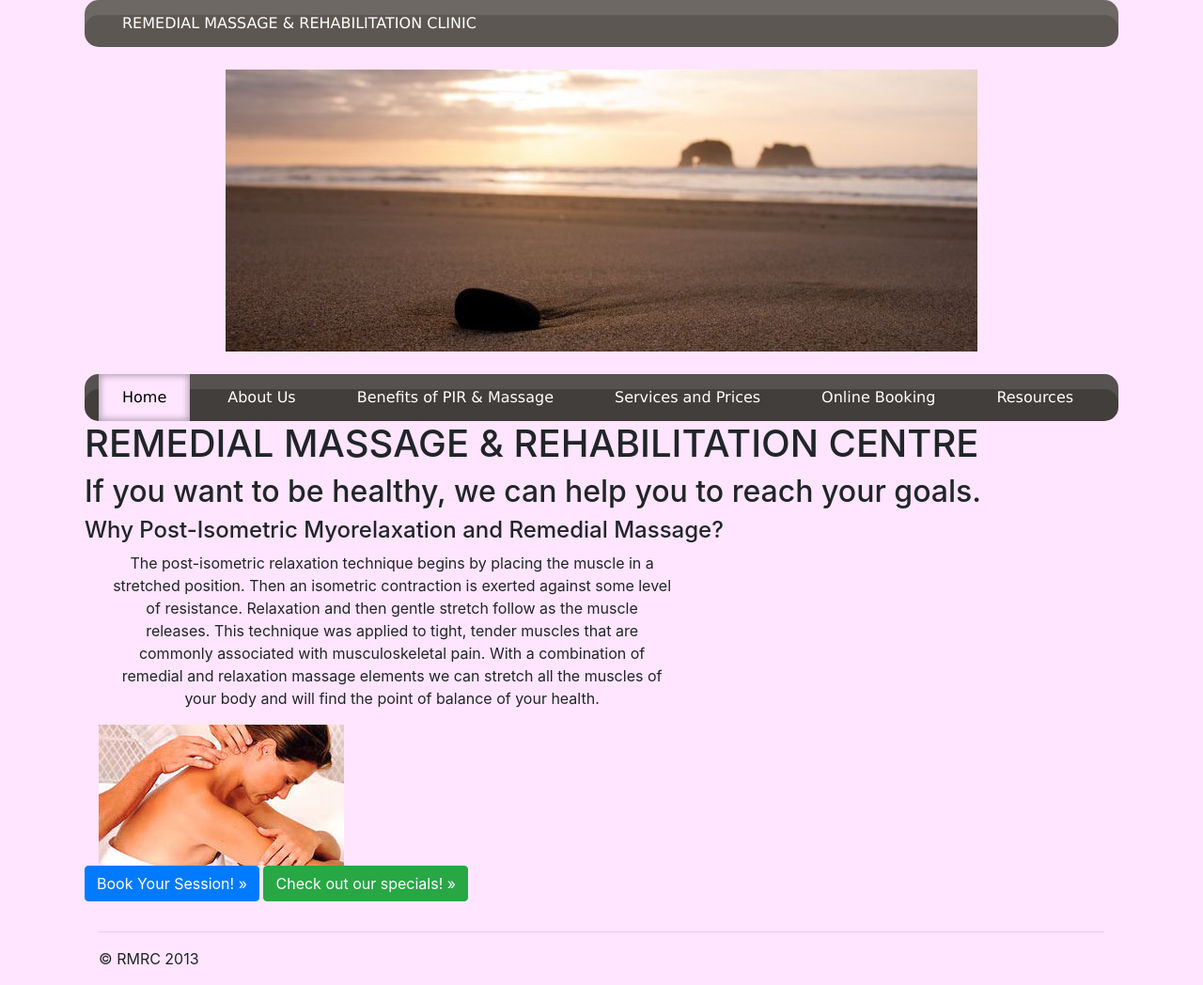
After one commit to nickpunch13/rmrc6, a PHP site: page /test.html in a window 1280 px wide. The commit adds this page. Shown: the whole page at 94% size. Run offline with PHP 8.4, Linux system fonts and the light colour scheme; some libraries are stand-ins or nearby versions.

Commit message:
test pages 1 and 2

```diff
--- a/styles.css
+++ b/styles.css
@@ -110,3 +110,66 @@ body
 {
 	background-color: #FFE5FF
 }
+#main {
+	width:1100px;margin:0 auto;
+}
+#headimg {
+	background-image:url('./img/NZZ.jpg');height:300px;
+	background-repeat:no-repeat;
+	background-position:top center;
+}
+#nav {
+	height:50px;
+}
+#body {}
+
+#cssmenu1 {
+  border: none;
+  border: 0px;
+  margin: 0px;
+  padding: 0px;
+  font: 67.5% 'Lucida Sans Unicode', 'Bitstream Vera Sans', 'Trebuchet Unicode MS', 'Lucida Grande', Verdana, Helvetica, sans-serif;
+  font-size: 16px;
+  font-weight: bold;
+  width: auto;
+}
+#cssmenu1 ul {
+  background: #5d5753;
+  height: 50px;
+  list-style: none;
+  margin: 0;
+  padding: 0;
+  -webkit-border-radius: 15px;
+  -moz-border-radius: 15px;
+  border-radius: 15px;
+  -webkit-box-shadow: inset 0px 16px 0px 0px rgba(255, 255, 255, 0.1);
+  -moz-box-shadow: inset 0px 16px 0px 0px rgba(255, 255, 255, 0.1);
+  box-shadow: inset 0px 16px 0px 0px rgba(255, 255, 255, 0.1);
+}
+#cssmenu1 li {
+  float: left;
+  padding: 0px 0px 0px 15px;
+}
+#cssmenu1 li a {
+  color: #fff;
+  display: block;
+  font-weight: normal;
+  line-height: 50px;
+  margin: 0px;
+  padding: 0px 25px;
+  text-align: center;
+  text-decoration: none;
+}
+#cssmenu1 li a:hover {
+  background: #5d5753;
+  color: #FFFFFF;
+  text-decoration: none;
+  -webkit-box-shadow: inset 0px 0px 7px 2px rgba(0, 0, 0, 0.3);
+  -moz-box-shadow: inset 0px 0px 7px 2px rgba(0, 0, 0, 0.3);
+  box-shadow: inset 0px 0px 7px 2px rgba(0, 0, 0, 0.3);
+}
+#cssmenu1 ul li:hover a {
+  background: #5d5753;
+  color: #fff;
+  text-decoration: none;
+}
--- /dev/null
+++ b/test.html
@@ -0,0 +1,108 @@
+<!DOCTYPE html>
+<html lang="en">
+<head>
+    <meta charset="utf-8">
+    <meta name="viewport" content="width=device-width, initial-scale=1.0">
+    <meta name="description" content="">
+    <meta name="author" content="">
+    <link rel="shortcut icon" href="./assets/ico/favicon.png">
+
+    <title>REMEDIAL MASSAGE & REHABILITATION CENTRE</title>
+
+
+    <link href="./dist/css/bootstrap.css" rel="stylesheet">
+
+	<link rel='stylesheet' type='text/css' href='styles.css' />
+	<script src='http://ajax.googleapis.com/ajax/libs/jquery/1.10.2/jquery.min.js'></script>
+
+	<!-- HTML5 shim and Respond.js IE8 support of HTML5 elements and media queries -->
+    <!--[if lt IE 9]>
+    <script src="./assets/js/html5shiv.js"></script>
+    <script src="./assets/js/respond.min.js"></script>
+    <![endif]-->
+</head>
+
+<body>
+
+<div id="main">
+
+	<div id='cssmenu1'>
+		<ul>
+		<li><a href='index.php'><span>REMEDIAL MASSAGE & REHABILITATION CLINIC</span></a></li>
+		</ul>
+
+	</div>
+
+	</br>
+
+	<div id="headimg">	</div>
+
+
+	</br>
+	<div id="nav">
+		<div id='cssmenu'>
+		<ul>
+		   <li class='active'><a href="index.php"><span>Home</span></a></li>
+		   <li><a href="about.html"><span>About Us</span></a>
+			<ul>
+				<li><a href="contact.html"><span>Contact Us</span></a></li>
+			</ul>
+			</li>
+		   <li class='has-sub'><a href="benefits.html"><span>Benefits of PIR & Massage</span></a>
+			  <ul>
+				 <li><a href="benefits.html"><span>Benefits of PIR</span></a></li>
+				 <li class='last'><a href="why_remedial.html"><span>Types of Massage</span></a></li>
+			  </ul>
+		   </li>
+		   <li class='has-sub'><a href="services.html"><span>Services and Prices</span></a>
+			  <ul>
+				 <li><a href="services.html"><span>Services</span></a></li>
+				 <li class='last'><a href="hot_deals.html"><span>Hot Deals</span></a></li>
+			  </ul>
+		   </li>
+		   <li><a href="http://tompit.appointy.com"><span>Online Booking</span></a></li>
+		   <li class='has-sub last'><a href="faq.html"><span>Resources</span></a>
+			  <ul>
+				 <li><a href="faq.html"><span>Frequently Asked Questions</span></a></li>
+				 <li class='last'><a href="Historyformdownload.docx"><span>Download Form</span></a></li>
+			  </ul>
+		   </li>
+		</ul>
+		</div>
+	</div>
+
+	<div class="container">
+
+		<div class="row">
+
+
+				<h1 align="center">REMEDIAL MASSAGE & REHABILITATION CENTRE</h1>
+				<h2 align="center">If you want to be healthy, we can help you to reach your goals.</h2>
+				</br>
+				<h4 align="center">Why Post-Isometric Myorelaxation and Remedial Massage?</h4>
+				</br>
+
+			<div class="container">
+				<div class="col-lg-7" align="center">
+					<p><font size="3">The post-isometric relaxation technique begins by placing the muscle in a stretched position. Then an isometric contraction is exerted against some level of resistance. Relaxation and then gentle stretch follow as the muscle releases. This technique was applied to tight, tender muscles that are commonly associated with musculoskeletal pain. With a combination of remedial and relaxation massage elements we can stretch  all the muscles of your body and will find the point of balance of your health. </font></p>
+				</div>
+
+				<img src="./img/i (16).jpg" alt='image'>
+			</div>
+				</br>
+				<p align="center"><a class="btn btn-primary" href="http://tompit.appointy.com">Book Your Session! &raquo;</a>
+									<a class="btn btn-success" href="hot_deals.html">Check out our specials! &raquo;</a></p>
+		</div>
+
+		<hr>
+
+		<footer>
+			<p>&copy; RMRC 2013</p>
+		</footer>
+	</div> <!-- /container -->
+</div>
+
+<script src="./assets/js/jquery.js"></script>
+<script src="./dist/js/bootstrap.min.js"></script>
+</body>
+</html>
```
Also changed, not shown: email.php (+22 -0 lines), test1.html (added, +109 -0 lines), NZ.jpg (added), img/NZZ.jpg (added), 1 other file.
